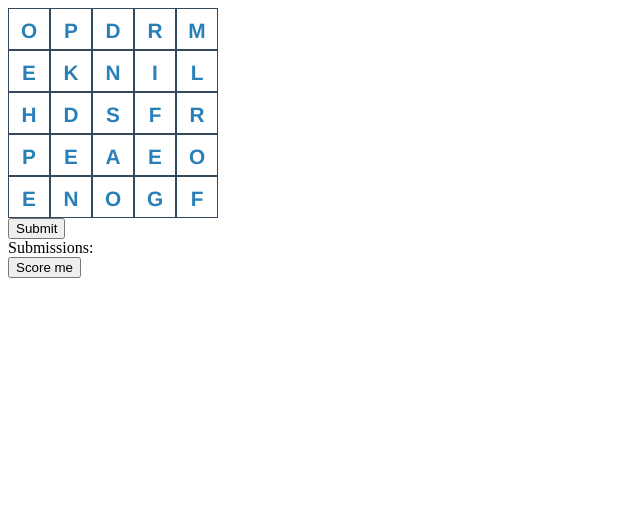
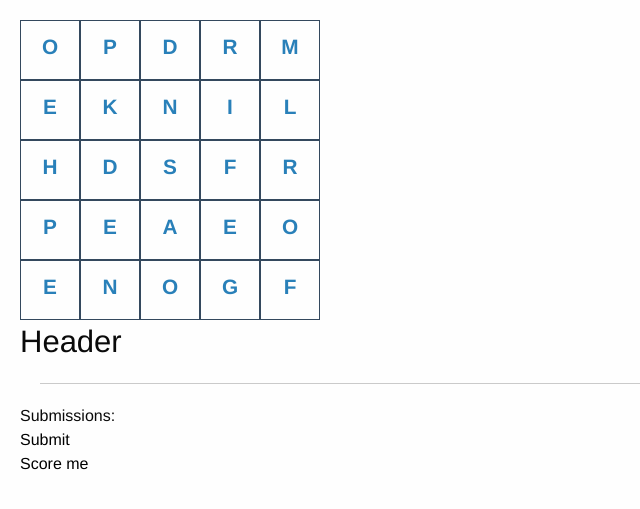
Before and after one commit to cadeParade/Boggle, a Flask app: template templates/boggle.html in a window 1280 px wide. Shown: the top 509 px of the page, without its empty margins (0-640 px from the left). Run offline with Flask 2, Linux system fonts and the light colour scheme; the template is opened without the code that fills it, so the values that code supplies are empty; some libraries are stand-ins or nearby versions.

Commit message:
added ugly foundation template...

```diff
--- a/templates/boggle.html
+++ b/templates/boggle.html
@@ -3,10 +3,13 @@
 <head>
   <meta charset="UTF-8">
   <title>Document</title>
+  <link href='http://cdnjs.cloudflare.com/ajax/libs/foundation/5.4.7/css/foundation.min.css' rel='stylesheet' type='text/css'>
+
   <script type="text/javascript" src="../static/js/react-with-addons.min.js"></script>
   <script type="text/javascript" src="../static/js/jsxTransformer.js"></script>
   <script type="text/javascript" src="../static/js/jquery-1.10.0.min.js"></script>
   <script type="text/javascript" src="../static/js/underscore.min.js"></script>
+  <script type="text/javascript" src="http://cdnjs.cloudflare.com/ajax/libs/foundation/5.4.7/js/foundation.min.js"></script>
   <!-- <script src="http://fb.me/react-0.12.1.js"></script> -->
   <!-- <script src = "http://cdnjs.cloudflare.com/ajax/libs/react/0.12.1/react-with-addons.min.js"></script>
   <script src="http://fb.me/JSXTransformer-0.12.1.js"></script>
@@ -15,15 +18,22 @@
 </head>
 <body>
 <div id="content"></div>
+
+
+
 <style type="text/css">
+
+  body {
+    padding:20px;
+  }
   .boggle-tile {
     font-family: Helvetica;
     font-weight: bold;
     font-size: 1.3em;
     color: #2980b9;
     display: inline-block;
-    height: 20px;
-    width: 20px;
+    height: 60px;
+    width: 60px;
     padding:10px;
     border: 1px solid #34495e;
     text-align: center;
@@ -36,7 +46,6 @@
   .boggle-tile-selected {
     background-color: #3498db;
     color: white;
-
   }
 </style>
 <script type="text/jsx">
@@ -136,14 +145,46 @@
                            tiles={tiles[num]} />)
     })
     return (
-      <div className="full-board">
-        <div className="boggle-board">
-        {rows}
+  <div className="row">
+    <div className="large-12 columns">
+        <div className="row">
+          <div className="large-4 columns">
+            <div className="boggle-board">
+              {rows}
+            </div>
+          </div>
+
+          <div className="large-8 columns">
+            <h3 className="show-for-small">Header<hr/></h3>
+            <div className="panel">
+              <SubmissionsBox submissions={this.state.submittedWords} />
+            </div>
+
+          <div className="row">
+              <div className="large-6 small-6 columns">
+                <div className="panel">
+                  <button onClick={this.handleSubmit}>Submit</button>
+                </div>
+              </div>
+
+              <div className="large-6 small-6 columns">
+                <div className="panel">
+        <button onClick={this.handleFinalSubmit}>Score me</button>
+
+                </div>
+              </div>
+          </div>
+          </div>
         </div>
-        <button onClick={this.handleSubmit}>Submit</button>
-        <SubmissionsBox submissions={this.state.submittedWords} />
-        <button onClick={this.handleFinalSubmit}>Score me</button>
-      </div>
+    </div>
+  </div>
+
+
+
+      // <div className="full-board">
+
+
+      // </div>
     )
   }
 
```
